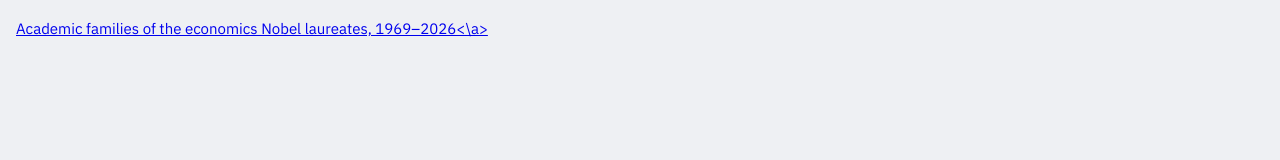
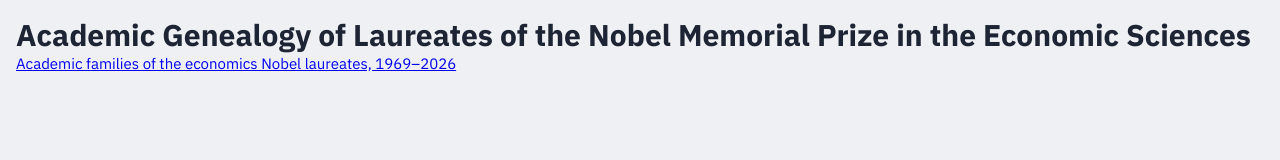
Before and after one commit to rtol/NobelDynamics, a plain HTML site: page index.html in a window 1280 px wide. Drawn offline with Linux system fonts and the light colour scheme.

Commit message:
Add files via upload

```diff
--- a/index.html
+++ b/index.html
@@ -61,6 +61,8 @@ footer{font-size:12.5px;color:var(--muted)}
 </style>
 </head>
 <body>
-<a href="https://rtol.github.io/NobelDynamics/nobel_circle.html">Academic families of the economics Nobel laureates, 1969–2026<\a>
+<h1>Academic Genealogy of Laureates of the Nobel Memorial Prize in the Economic Sciences</h1>
+
+<a href="https://rtol.github.io/NobelDynamics/nobel_circle.html">Academic families of the economics Nobel laureates, 1969–2026</a>
 </body>
 </html>
```
